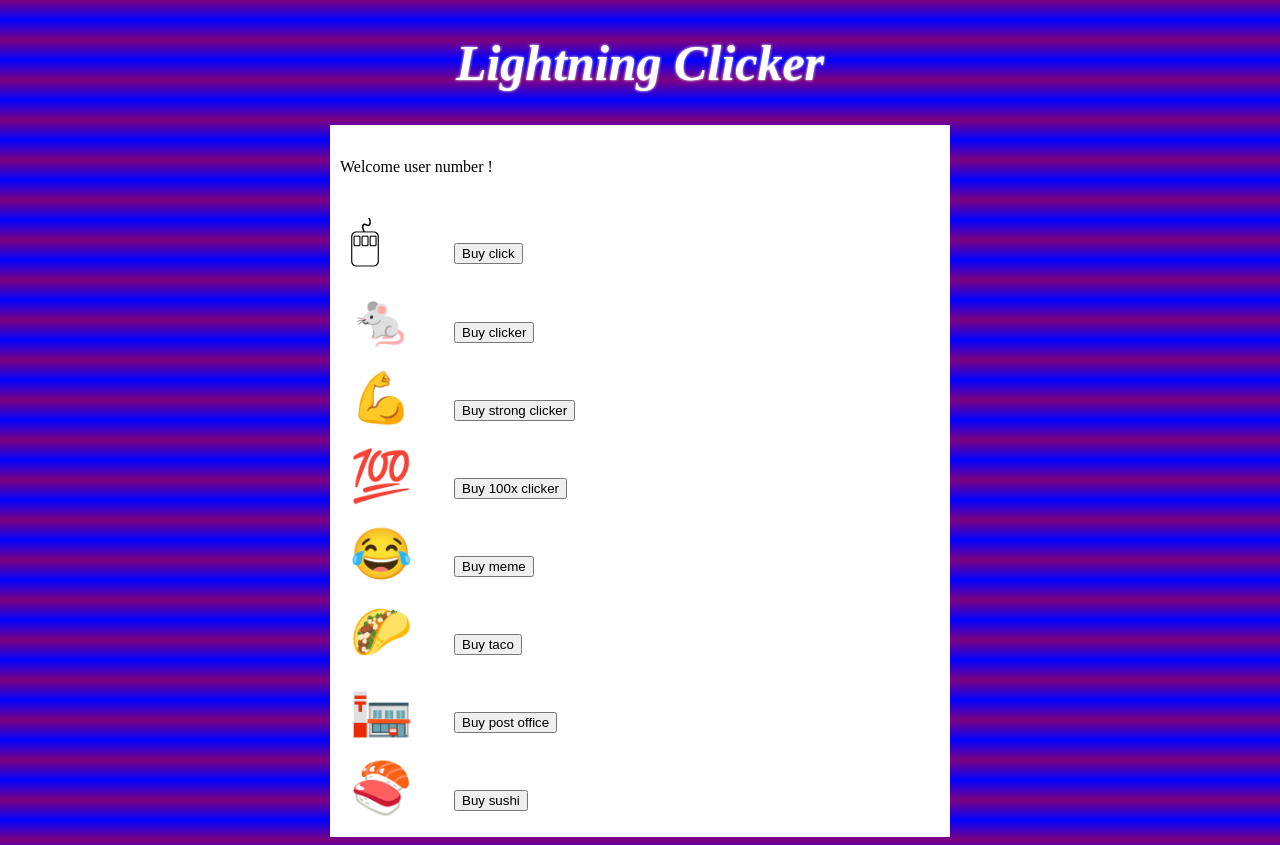
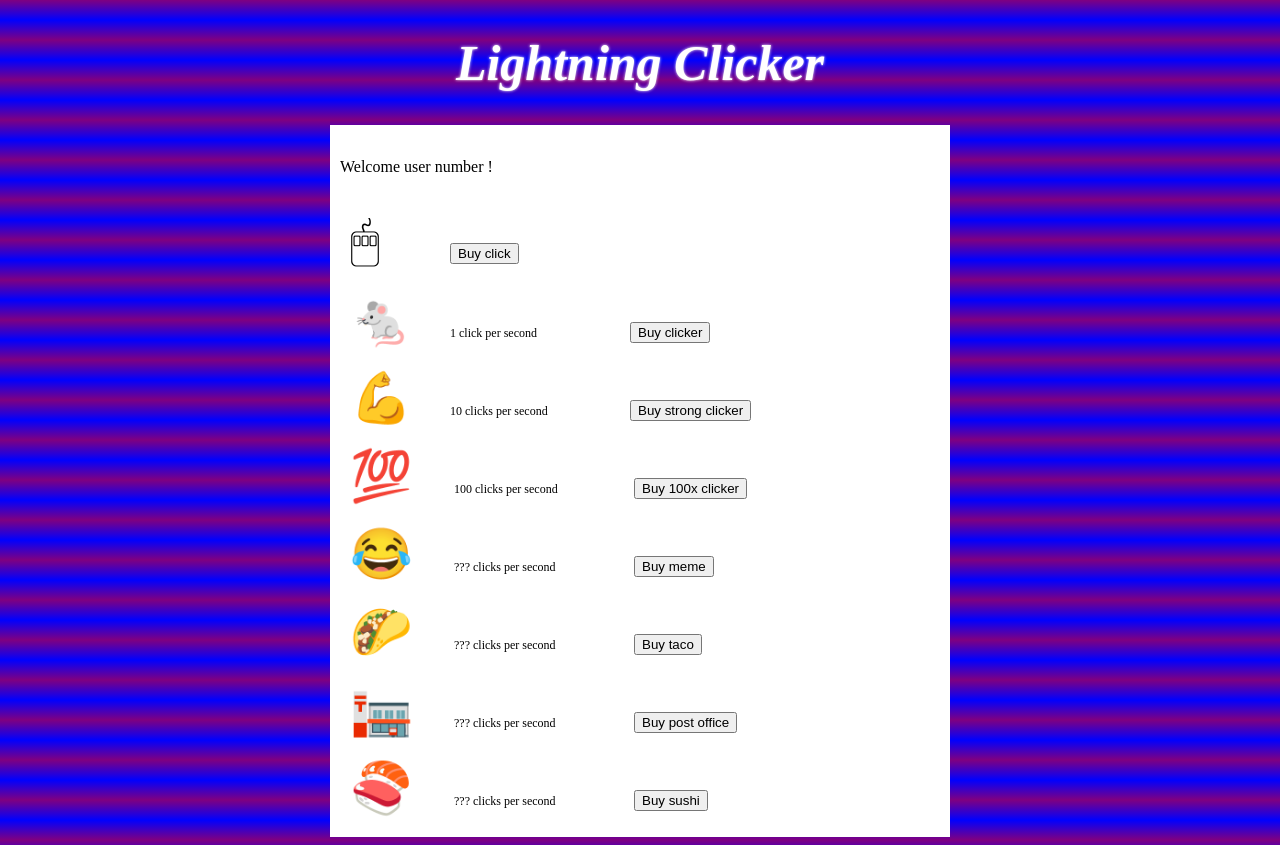
Before and after one commit to tdaede/lightning-clicker, a website: page public/index.html in a window 1280 px wide. Drawn offline with Linux system fonts and the light colour scheme; no server answers.

Commit message:
Add description labels

```diff
--- a/public/clicker.css
+++ b/public/clicker.css
@@ -43,6 +43,12 @@ h1 {
     width: 60px;
 }
 
+.desc {
+    font-size: 12px;
+    display: inline-block;
+    width: 180px;
+}
+
 #click > .label {
     font-size: 50px;
 }
--- a/public/index.html
+++ b/public/index.html
@@ -19,14 +19,14 @@
       <p>You have sucessfully purchased a <span class="invoice_product"></span>!
       </div>
     <div id="userdata">
-      <div id="click"><span class="label">🖱</span> <span class="count"></span><button onClick="create_invoice('click');">Buy click</button></div>
-      <div id="clicker"><span class="label">🐁</span> <span class="count"></span><button onClick="create_invoice('clicker');">Buy clicker</button></div>
-      <div id="strong"><span class="label">💪</span> <span class="count"></span><button onClick="create_invoice('strong');">Buy strong clicker</button></div>
-      <div id="clicker100"><span class="label">💯</span> <span class="count"></span><button onClick="create_invoice('clicker100');">Buy 100x clicker</button></div>
-      <div id="meme"><span class="label">😂</span> <span class="count"></span><button onClick="create_invoice('meme');">Buy meme</button></div>
-      <div id="taco"><span class="label">🌮</span> <span class="count"></span><button onClick="create_invoice('taco');">Buy taco</button></div>
-      <div id="postoffice"><span class="label">🏣</span> <span class="count"></span><button onClick="create_invoice('postoffice');">Buy post office</button></div>
-      <div id="sushi"><span class="label">🍣</span> <span class="count"></span><button onClick="create_invoice('sushi');">Buy sushi</button></div>
+      <div id="click"><span class="label">🖱</span><span class="count"></span><button onClick="create_invoice('click');">Buy click</button></div>
+      <div id="clicker"><span class="label">🐁</span><span class="count"></span><span class="desc">1 click per second</span><button onClick="create_invoice('clicker');">Buy clicker</button></div>
+      <div id="strong"><span class="label">💪</span><span class="count"></span><span class="desc">10 clicks per second</span><button onClick="create_invoice('strong');">Buy strong clicker</button></div>
+      <div id="clicker100"><span class="label">💯</span> <span class="count"></span><span class="desc">100 clicks per second</span><button onClick="create_invoice('clicker100');">Buy 100x clicker</button></div>
+      <div id="meme"><span class="label">😂</span> <span class="count"></span><span class="desc">??? clicks per second</span><button onClick="create_invoice('meme');">Buy meme</button></div>
+      <div id="taco"><span class="label">🌮</span> <span class="count"></span><span class="desc">??? clicks per second</span><button onClick="create_invoice('taco');">Buy taco</button></div>
+      <div id="postoffice"><span class="label">🏣</span> <span class="count"></span><span class="desc">??? clicks per second</span><button onClick="create_invoice('postoffice');">Buy post office</button></div>
+      <div id="sushi"><span class="label">🍣</span> <span class="count"></span><span class="desc">??? clicks per second</span><button onClick="create_invoice('sushi');">Buy sushi</button></div>
     </div>
 </body>
 </html>
```
